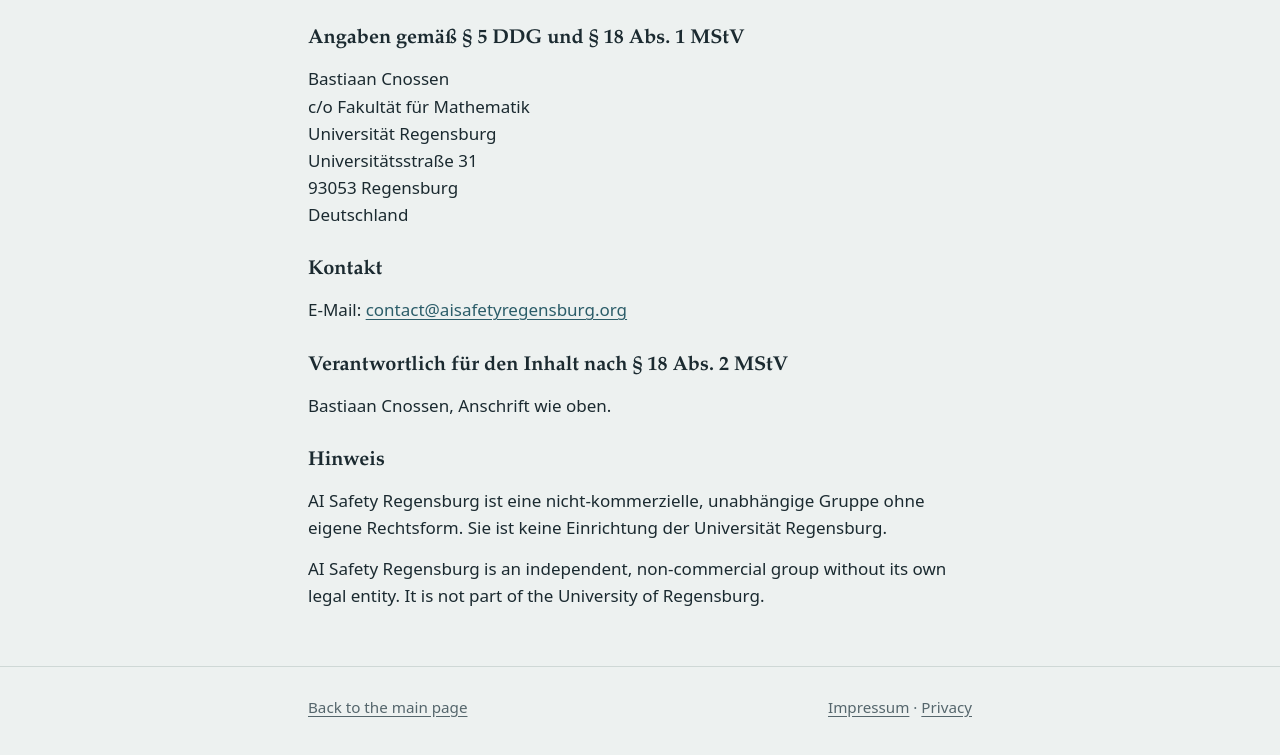
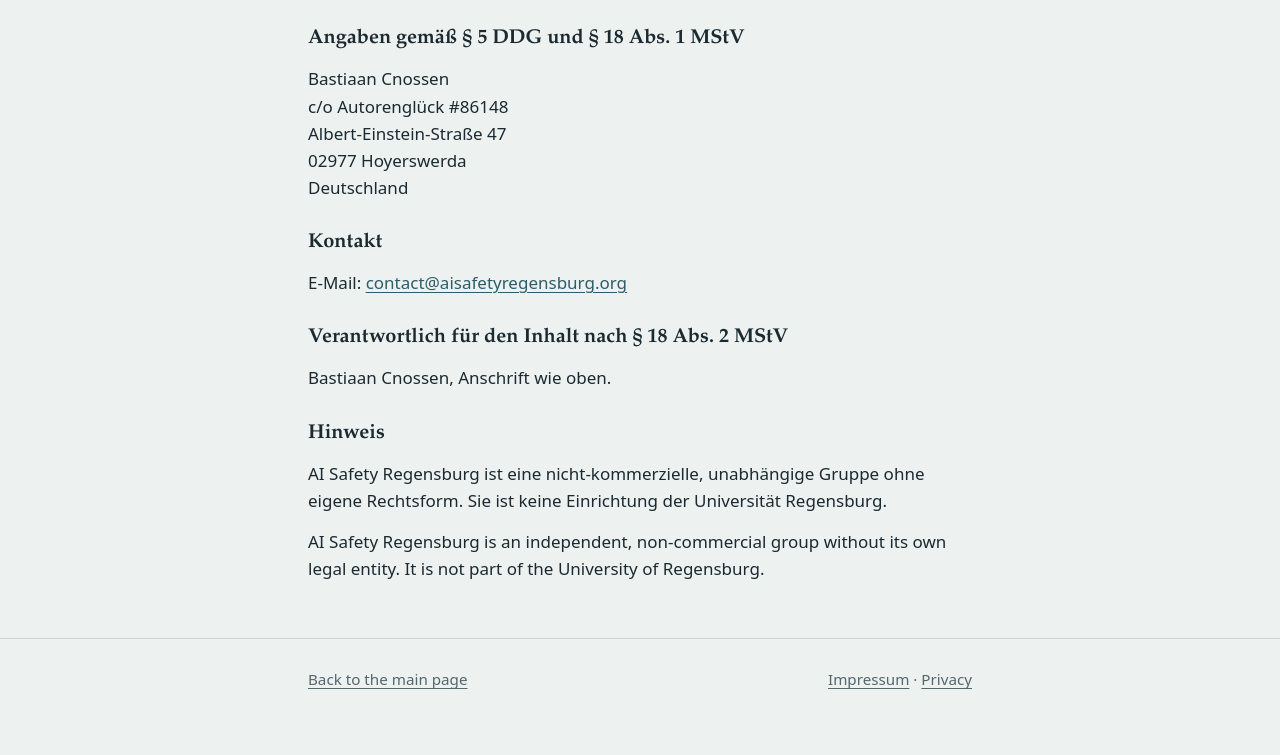
Before and after one commit to AI-Safety-Regensburg/website, a plain HTML site: page impressum.html in a window 1280 px wide. Shown: the part 157-912 px from the top of the page. After the commit the page ends 889 px from the top, so only its background shows below. Drawn offline with Linux system fonts and the light colour scheme.

Commit message:
Update postal address in Impressum and privacy policy

```diff
--- a/impressum.html
+++ b/impressum.html
@@ -25,10 +25,9 @@
     <h2>Angaben gemäß § 5 DDG und § 18 Abs. 1 MStV</h2>
     <p>
       Bastiaan Cnossen<br>
-      c/o Fakultät für Mathematik<br>
-      Universität Regensburg<br>
-      Universitätsstraße 31<br>
-      93053 Regensburg<br>
+      c/o Autorenglück #86148<br>
+      Albert-Einstein-Straße 47<br>
+      02977 Hoyerswerda<br>
       Deutschland
     </p>
 
```
Also changed, not shown: datenschutz.html (+1 -1 lines).
